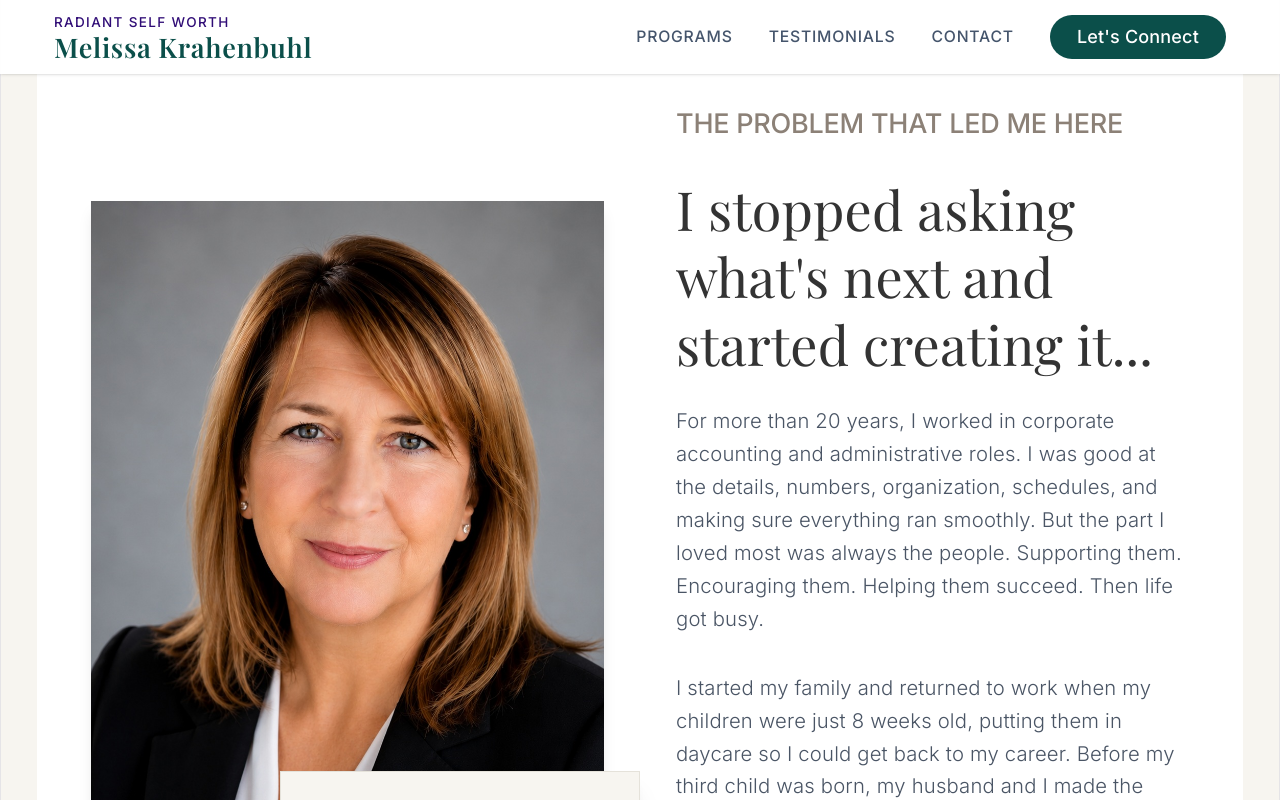
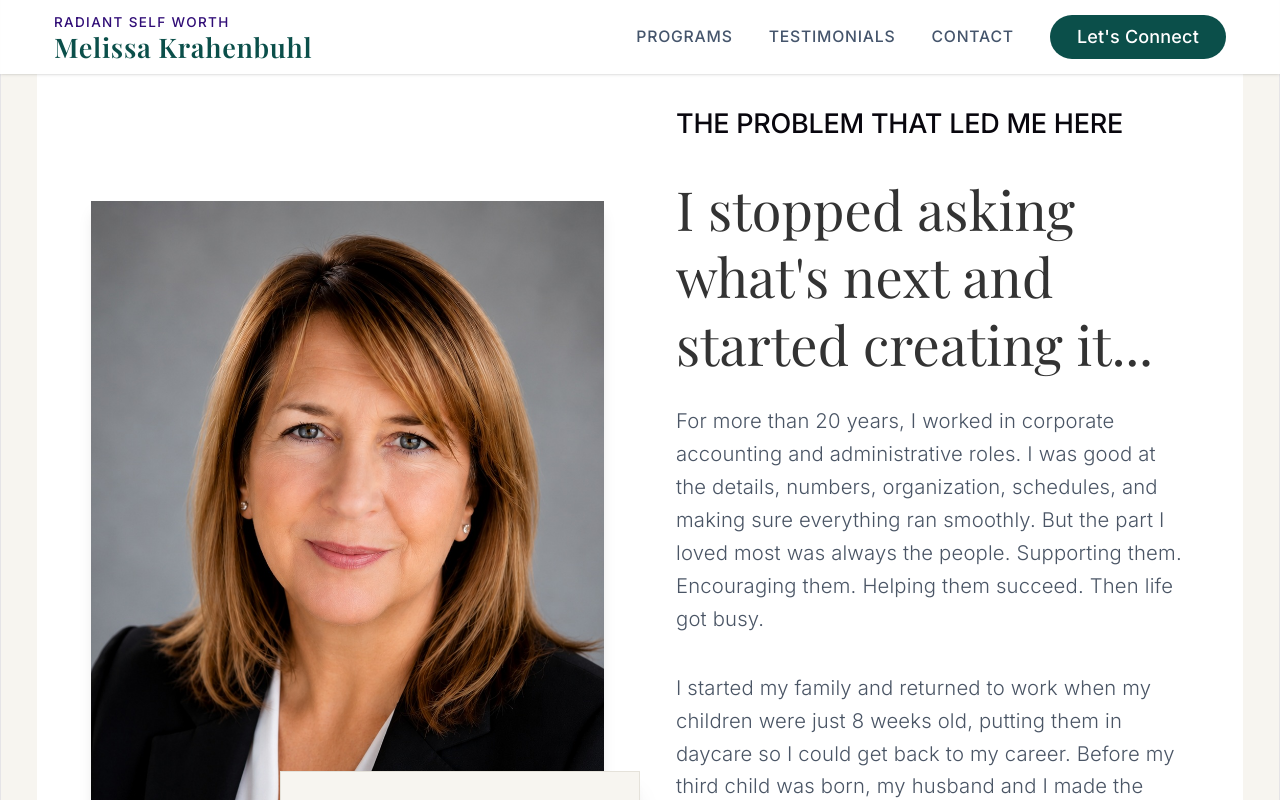
Before and after one commit to johnkrahenbuhl/mk-personal, a React (Vite) app: page / in a window 1280 px wide. Shown: the top 800 px of the page. Built offline with nearby package versions, Linux system fonts and the light colour scheme; a web font is replaced by a local one.

Commit message:
Updated About.tsx changing to Div as H2 was the problem, recreating styles of h2. Trying dark purple color

```diff
--- a/src/components/About.tsx
+++ b/src/components/About.tsx
@@ -24,7 +24,8 @@ export default function About() {
         {/* Right Column: Copy Content */}
         <div className="flex flex-col gap-6">
           {/* <div className="text-xs font-bold font-medium tracking-[0.2em] text-earth uppercase"> */}
-          <div className="text-2xl leading-[118%] mb-2 font-bold font-medium tracking-[-0.24px] text-earth uppercase">
+          {/* <div className="text-2xl leading-[118%] mb-2 font-bold font-medium tracking-[-0.24px] text-[#08060d] uppercase"></div> */}
+          <div className="text-2xl leading-[118%] mb-2 font-bold font-medium tracking-[-0.24px] text-[#08060d] uppercase">
             The Problem That Led Me Here
           </div>
           <h3 className="font-serif text-4xl md:text-5xl text-charcoal leading-tight">
```
